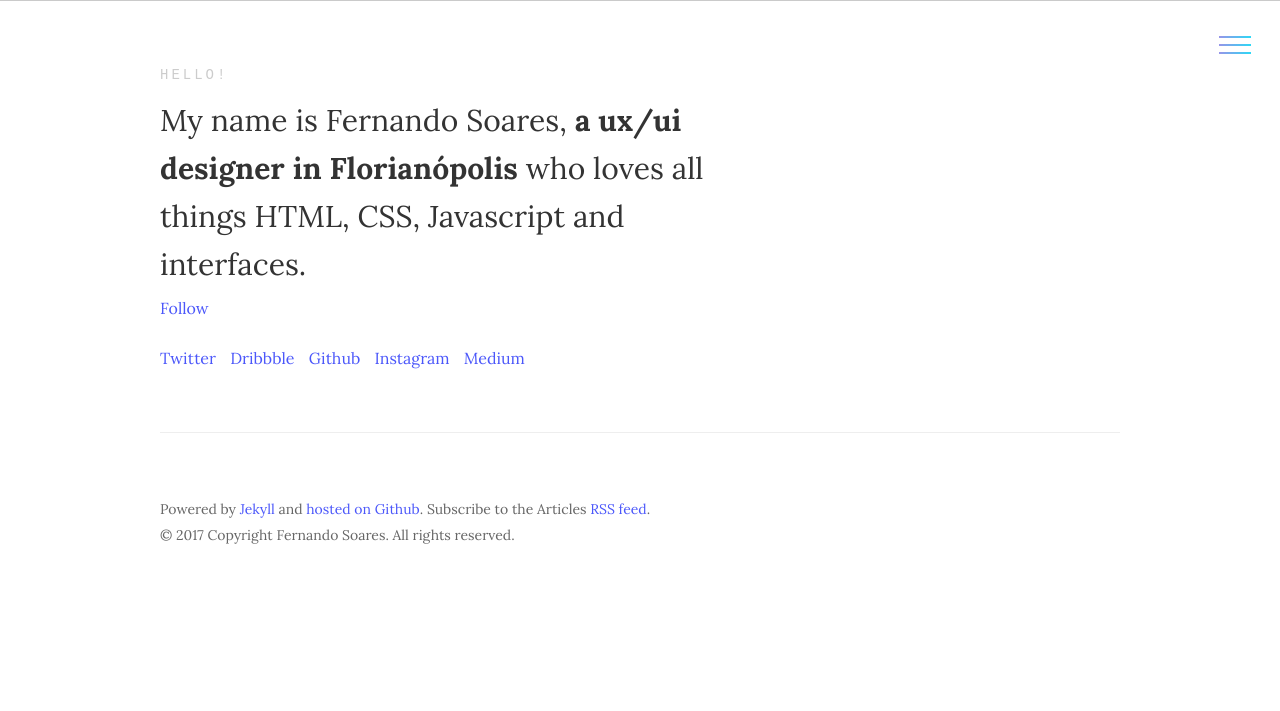
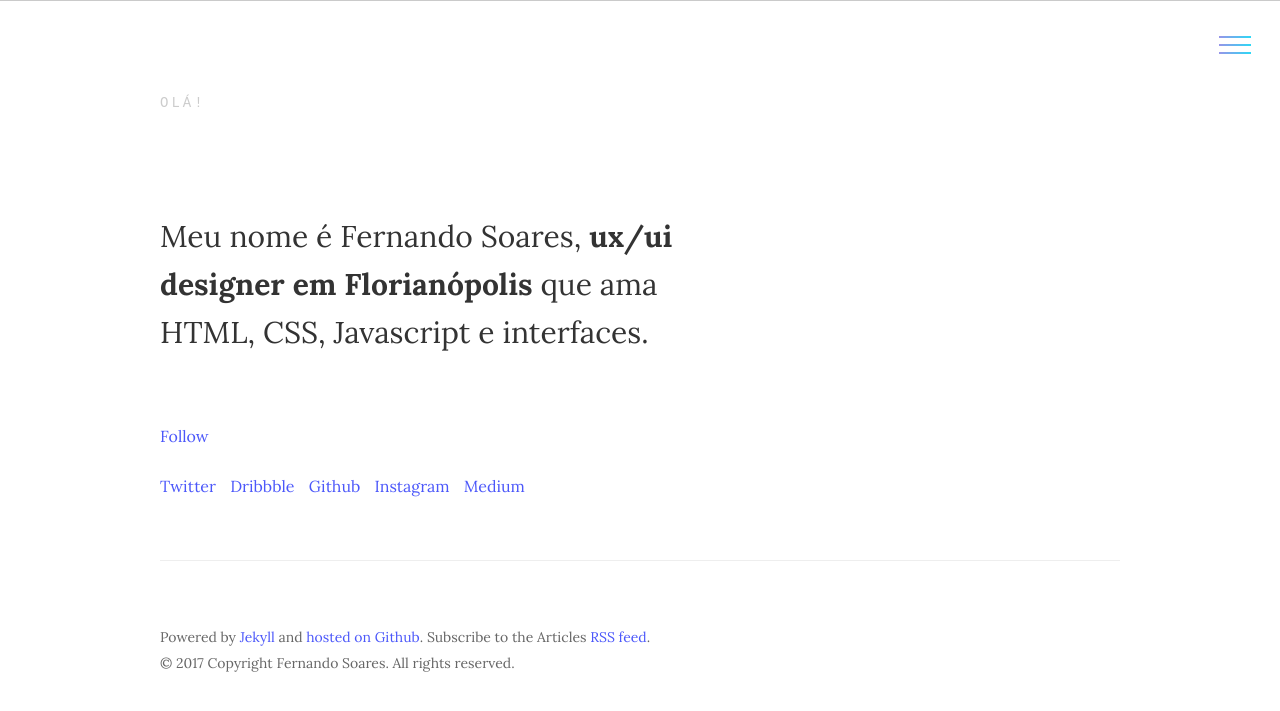
Before and after one commit to frrrnd/old.frrrnd.github.io, a Jekyll site: the page built from index.html, in a window 1280 px wide. Shown: the top 711 px of the page. Built offline with Jekyll 4.4.1, drawn with Linux system fonts in a browser that asks for light colours; nearby versions of some CDN libraries; comment, search, counter and statistics services are not loaded.

Commit message:
menu fix 🦑

```diff
--- a/_includes/header.html
+++ b/_includes/header.html
@@ -19,12 +19,12 @@
 
     <div class="header__nav">
         <ul class="menu">
-            <li class="menu__entry"><a href="{{ '/about' | prepend: site.baseurl }}">About</a></li>
-            <li class="menu__entry"><a href="{{ '/categories/works/' | prepend: site.baseurl }}">Works</a></li>
+            <li class="menu__entry"><a href="{{ '/about' | prepend: site.baseurl }}">Sobre</a></li>
+            <li class="menu__entry"><a href="{{ '/categories/works/' | prepend: site.baseurl }}">Trabalhos</a></li>
             <li class="menu__entry highlight"><a href="{{ '/categories/notes/' | prepend: site.baseurl }}">Notes</a></li>
             <li class="menu__entry"><a href="{{ '/now' | prepend: site.baseurl }}">Now</a>
             </li>
-            <li class="menu__entry"><a href="{{ '/contact' | prepend: site.baseurl }}">Contact</a></li>
+            <li class="menu__entry"><a href="{{ '/contact' | prepend: site.baseurl }}">Contato</a></li>
         </ul>
     </div>
 
@@ -39,8 +39,8 @@
     <div class="header__about">
         <!-- <a href="/" class="logo">{{ site.title }}</a> -->
         <a href="/" class="logo">
-            <p>Hello!</p>
-            <p>My name is Fernando Soares, <strong>a ux/ui designer in Florianópolis</strong> who loves all things HTML, CSS, Javascript and interfaces.</p>
+            <p>Olá!</p>
+            <p>Meu nome é Fernando Soares, <strong>ux/ui designer em Florianópolis</strong> que ama HTML, CSS, Javascript e interfaces.</p>
         </a>
 
         <a class="twitter-follow-button" href="https://twitter.com/frrrnd" data-size="large" data-show-count="false">Follow</a>
--- a/_sass/_default.scss
+++ b/_sass/_default.scss
@@ -23,6 +23,7 @@
     justify-content: flex-start;
     align-items: flex-start;
     position: relative;
+    cursor: url(../images/cursor-active.png), auto;
 }
 
 /*
--- a/_sass/_general.scss
+++ b/_sass/_general.scss
@@ -1,6 +1,3 @@
-body {
-	background-color: black;
-}
 
 .wrapper {
     max-width: 60em;
--- a/_sass/parts/_header.scss
+++ b/_sass/parts/_header.scss
@@ -21,6 +21,7 @@
 		font-size: 30px;
 		line-height: 1.6;
 		margin-bottom: 10px;
+		padding: 2em 0;
 
 		&:first-child {
 			font-family: monospace;
--- a/_sass/parts/_nav.scss
+++ b/_sass/parts/_nav.scss
@@ -16,11 +16,22 @@
 	list-style-type: none;
 	padding-left: 0;
 	display: flex;
-	justify-content: flex-end;
+  flex-direction: column;
+  padding-right: 6em;
+  align-items: stretch;
 
 	li {
-		margin-left: 25px;
 		position: relative;
+    width: 100%;
+    justify-content: flex-end;
+    display: flex;
+    font-size: 60px;
+    padding-bottom: .6em;
+
+    a {
+      color: #fff;
+    }
+
 	}
 
 	.highlight {
```
Also changed, not shown: images/cursor-active.png (added).
